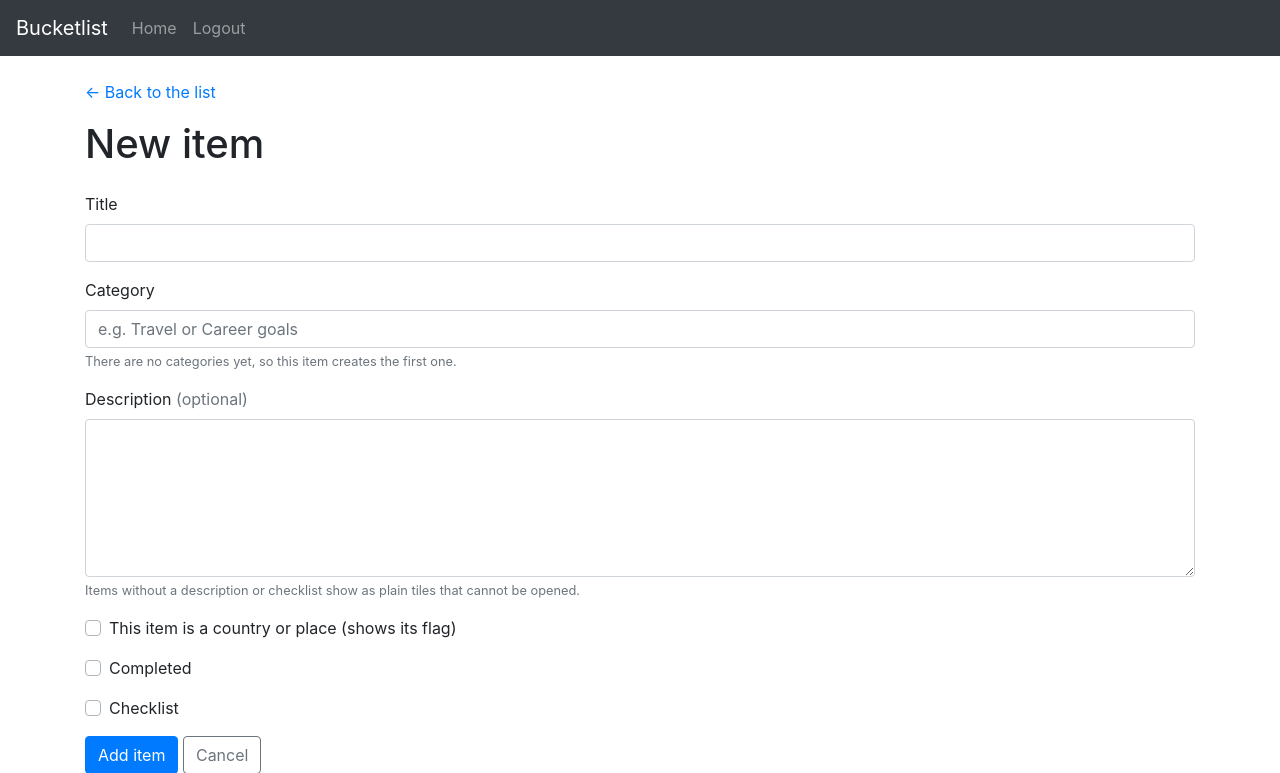
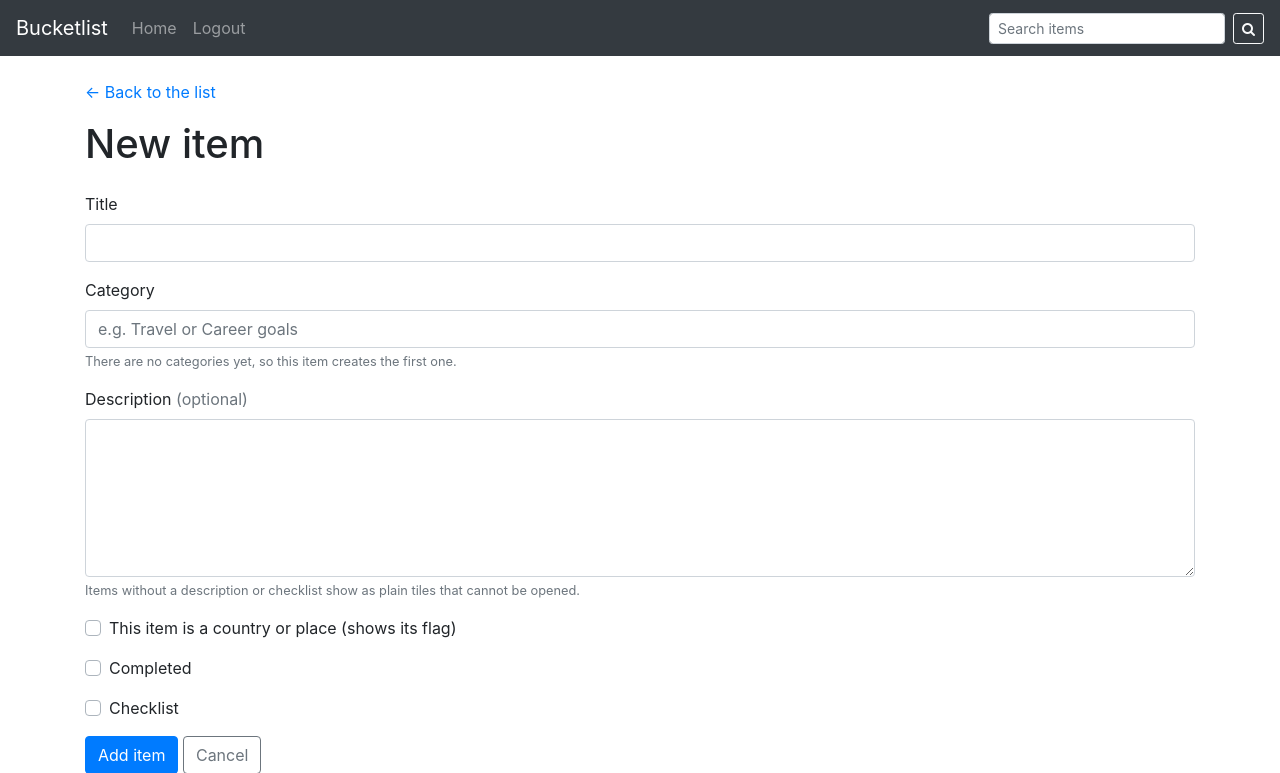
Before and after one commit to Kaaiman1214/Bucketlistr, a Flask app: page /new in a window 1280 px wide. Shown: the top 773 px of the page. Run offline with Flask 3, Linux system fonts and the light colour scheme; the visitor is signed in with stand-in values (Sample User, id 1); data that the repository does not hold is empty; some libraries are stand-ins or nearby versions.

Commit message:
Added searchbar

```diff
--- a/website/static/index.js
+++ b/website/static/index.js
@@ -49,8 +49,10 @@ document.addEventListener('DOMContentLoaded', function () {
 
     var panels = container.querySelectorAll('.category-body');
     var state = load();
+    var searching = container.hasAttribute('data-searching');
 
     Array.prototype.forEach.call(panels, function (panel) {
+        if (searching) return;
         if (!state[panel.getAttribute('data-key')]) return;
 
         panel.classList.remove('show');
--- a/website/templates/base.html
+++ b/website/templates/base.html
@@ -57,6 +57,12 @@
             <a class="nav-item nav-link" id="login" href="/login">Login</a>
           {% endif %}
         </div>
+        <form class="form-inline ml-lg-auto my-2 my-lg-0" method="GET" action="{{ url_for('views.home') }}" role="search">
+          <input class="form-control form-control-sm mr-2" type="search" name="q"
+                 value="{{ request.args.get('q', '') if request.endpoint == 'views.home' else '' }}"
+                 placeholder="Search items" aria-label="Search items" />
+          <button class="btn btn-outline-light btn-sm" type="submit" aria-label="Search"><i class="fa fa-search"></i></button>
+        </form>
       </div>
     </nav>
 
--- a/website/templates/item.html
+++ b/website/templates/item.html
@@ -32,12 +32,16 @@
   <ul class="list-group list-group-flush mt-3">
     {% for entry in item.checklist %}
     <li class="list-group-item">
+      {% if user.is_authenticated %}
       <div class="custom-control custom-checkbox">
         <input type="checkbox" class="custom-control-input checklist-box" id="entry-{{ entry.id }}"
                data-url="{{ url_for('views.toggle_entry', item_id=item.id, entry_id=entry.id) }}"
-               {% if entry.done %}checked{% endif %} {% if not user.is_authenticated %}disabled{% endif %} />
+               {% if entry.done %}checked{% endif %} />
         <label class="custom-control-label" for="entry-{{ entry.id }}">{{ entry.text }}</label>
       </div>
+      {% else %}
+      <span class="d-inline-block text-success" style="width: 1.6em;">{% if entry.done %}<i class="fa fa-check" aria-label="Done"></i>{% endif %}</span>{{ entry.text }}
+      {% endif %}
     </li>
     {% endfor %}
   </ul>
--- a/website/views.py
+++ b/website/views.py
@@ -64,6 +64,18 @@ def build_sections(items):
 def prune_empty_categories():
     for category in Category.query.filter(~Category.items.any()).all():
         db.session.delete(category)
+
+
+def matches_search(item, terms):
+    parts = [
+        item.title,
+        item.description,
+        item.category.name if item.category else '',
+        item.country_name,
+        ' '.join(entry.text for entry in item.checklist),
+    ]
+    haystack = fold(' '.join(part for part in parts if part))
+    return all(term in haystack for term in terms)
 
 
 def blank_values():
@@ -238,8 +250,13 @@ def home():
         return redirect(url_for('auth.sign_up'))
 
     items = BucketItem.query.options(selectinload(BucketItem.checklist)).all()
+    query = request.args.get('q', '').strip()
+    if query:
+        terms = fold(query).split()
+        items = [item for item in items if matches_search(item, terms)]
     return render_template("home.html", user=current_user,
-                           sections=build_sections(items))
+                           sections=build_sections(items),
+                           query=query, result_count=len(items))
 
 
 @views.route('/new', methods=['GET', 'POST'])
```
Also changed, not shown: website/templates/home.html (+11 -3 lines).
